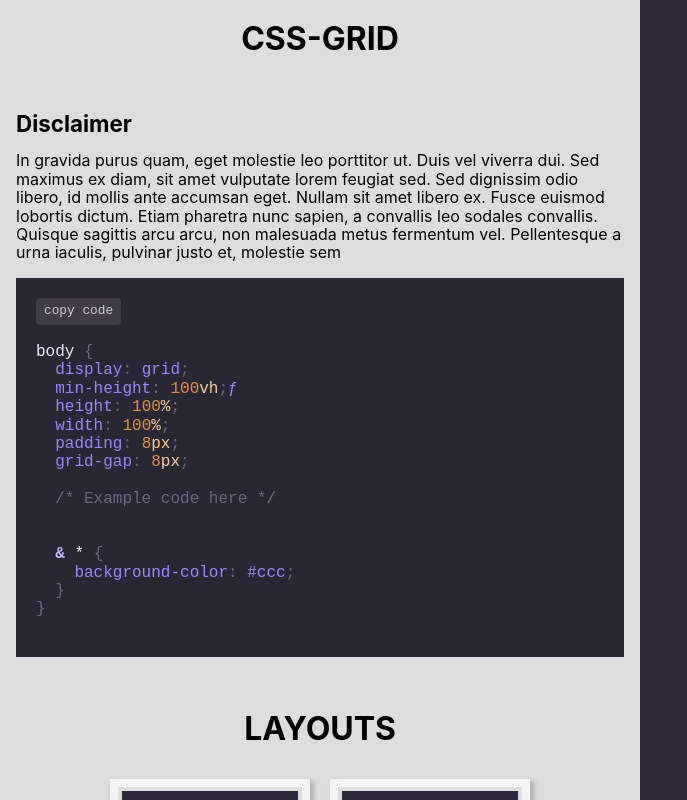
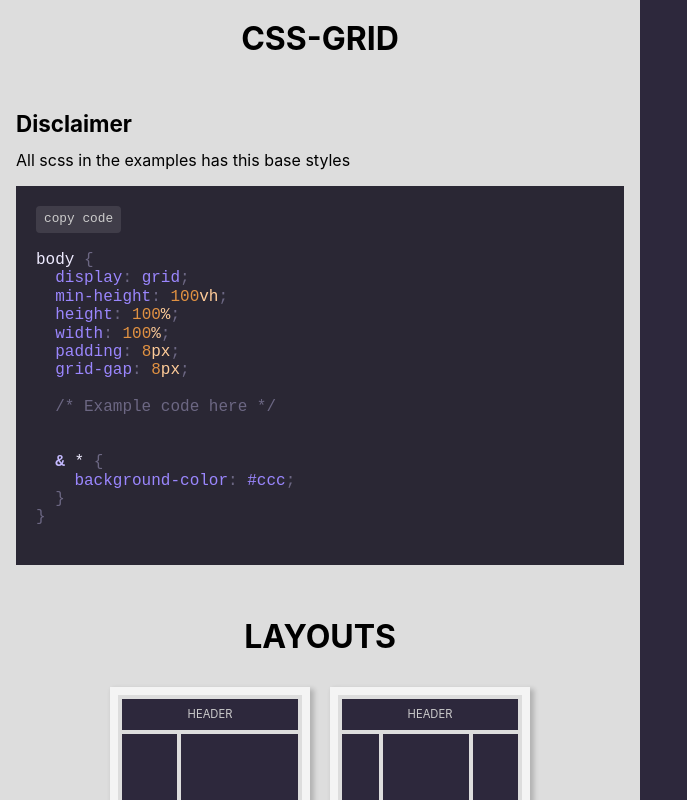
Before and after one commit to JABvzla/css-grid-layouts, a Next.js app: page / in a window 1280 px wide. Shown: the whole page, without its empty margins (0-687 px from the left). Built offline with nearby package versions, Linux system fonts and the light colour scheme.

Commit message:
add disclaimer text

```diff
--- a/molecules/disclaimer/code-disclaimer.ts
+++ b/molecules/disclaimer/code-disclaimer.ts
@@ -1,7 +1,7 @@
 export const codeDisclaimer = `
 body {
   display: grid;
-  min-height: 100vh;ƒ
+  min-height: 100vh;
   height: 100%;
   width: 100%;
   padding: 8px;
--- a/public/static/locales/en.json
+++ b/public/static/locales/en.json
@@ -5,5 +5,5 @@
   "preview": "preview",
   "copy": "copy code",
   "disclaimer_title": "Disclaimer",
-  "disclaimer_content": "In gravida purus quam, eget molestie leo porttitor ut. Duis vel viverra dui. Sed maximus ex diam, sit amet vulputate lorem feugiat sed. Sed dignissim odio libero, id mollis ante accumsan eget. Nullam sit amet libero ex. Fusce euismod lobortis dictum. Etiam pharetra nunc sapien, a convallis leo sodales convallis. Quisque sagittis arcu arcu, non malesuada metus fermentum vel. Pellentesque a urna iaculis, pulvinar justo et, molestie sem"
+  "disclaimer_content": "All scss in the examples has this base styles"
 }
```
